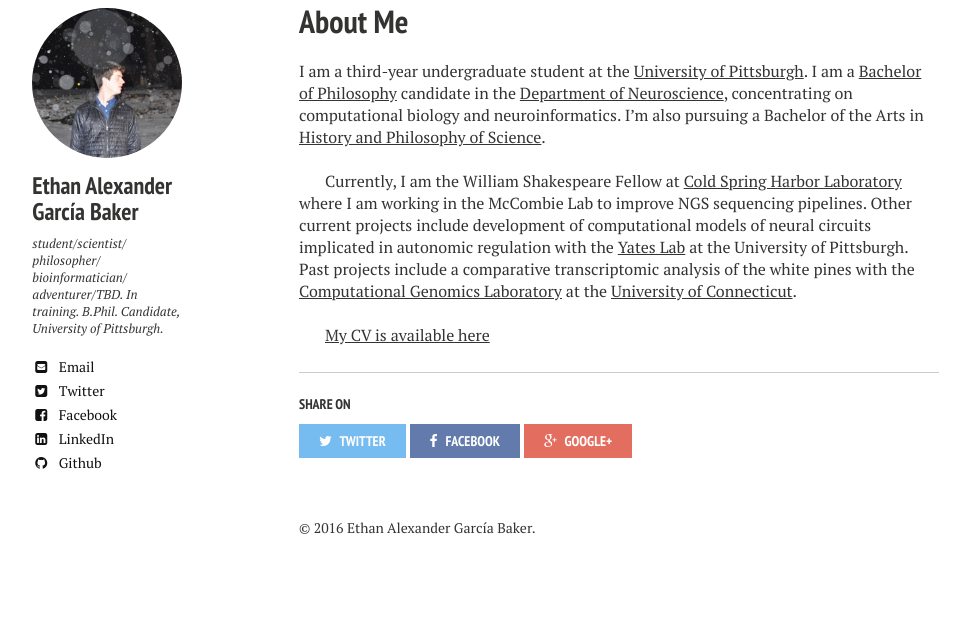
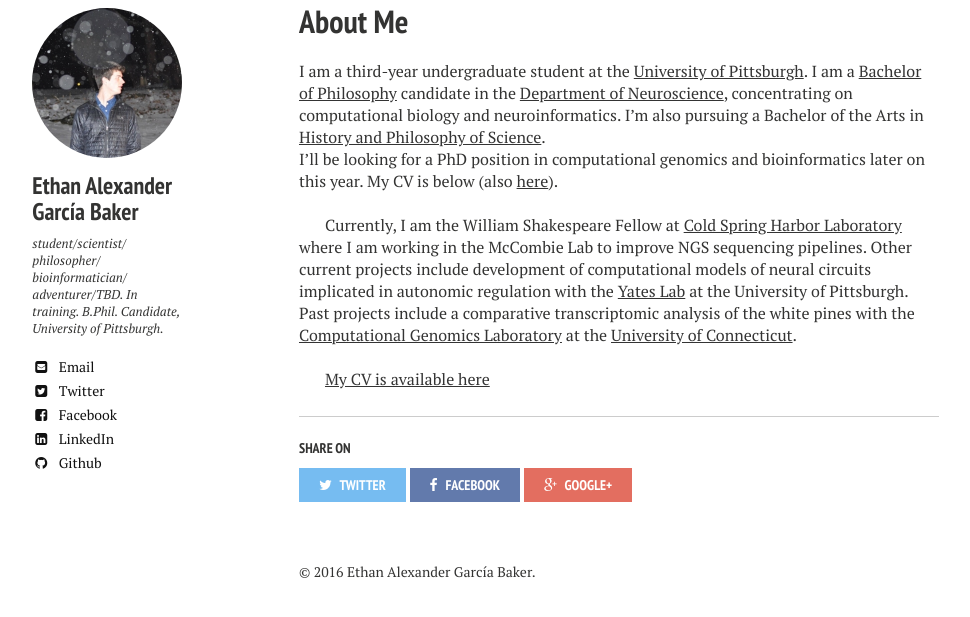
Before and after one commit to ethanagbaker/ethanagbaker.github.io, a Jekyll site: the page built from about/index.md, in a window 1280 px wide and 900 px high, scrolled down 803 px, cut to the strip 270-887 px from the top of the window. Shown: the whole strip, without its empty margins (21-991 px from the left). Built offline with Jekyll 4.4.1, drawn with Linux system fonts in a browser that asks for light colours; nearby versions of some CDN libraries; before the commit the page ends 1659 px from its top, so only the background shows below that.

Commit message:
about me updates

```diff
--- a/about/index.md
+++ b/about/index.md
@@ -10,8 +10,9 @@
   creditlink:
 ---
 
-I am a third-year undergraduate student at the [University of Pittsburgh](http://www.pitt.edu). I am a [Bachelor of Philosophy](https://en.wikipedia.org/wiki/Bachelor_of_Philosophy) candidate in the [Department of Neuroscience](http://neuroscience.pitt.edu), concentrating on computational biology and neuroinformatics.
-I'm also pursuing a Bachelor of the Arts in [History and Philosophy of Science](http://www.hps.pitt.edu).
+I am a third-year undergraduate student at the [University of Pittsburgh](http://www.pitt.edu). I am a [Bachelor of Philosophy](https://en.wikipedia.org/wiki/Bachelor_of_Philosophy) candidate in the [Department of Neuroscience](http://neuroscience.pitt.edu), concentrating on computational biology and neuroinformatics. I'm also pursuing a Bachelor of the Arts in [History and Philosophy of Science](http://www.hps.pitt.edu).
+<br>
+I'll be looking for a PhD position in computational genomics and bioinformatics later on this year. My CV is below (also [here](http://ethanagbaker.github.io/images/CV.pdf)).
 
 <br>
 
```
